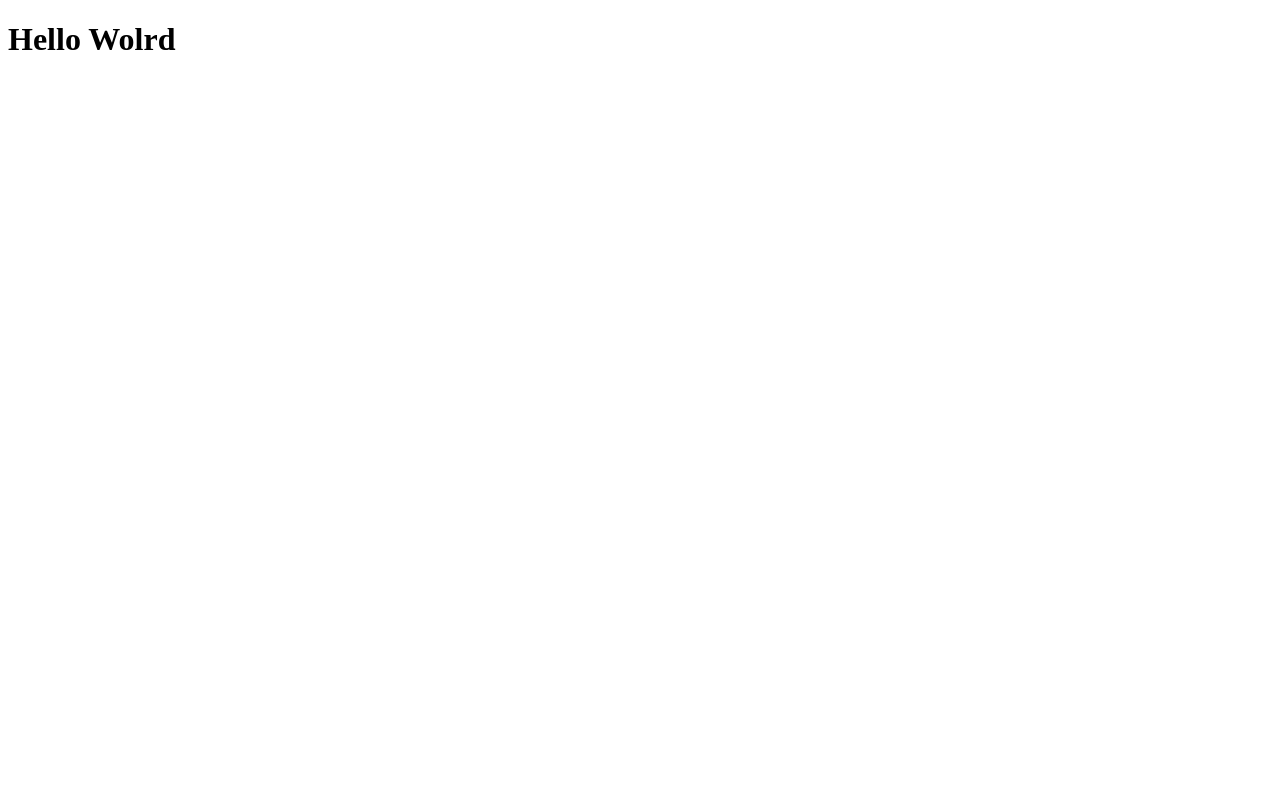
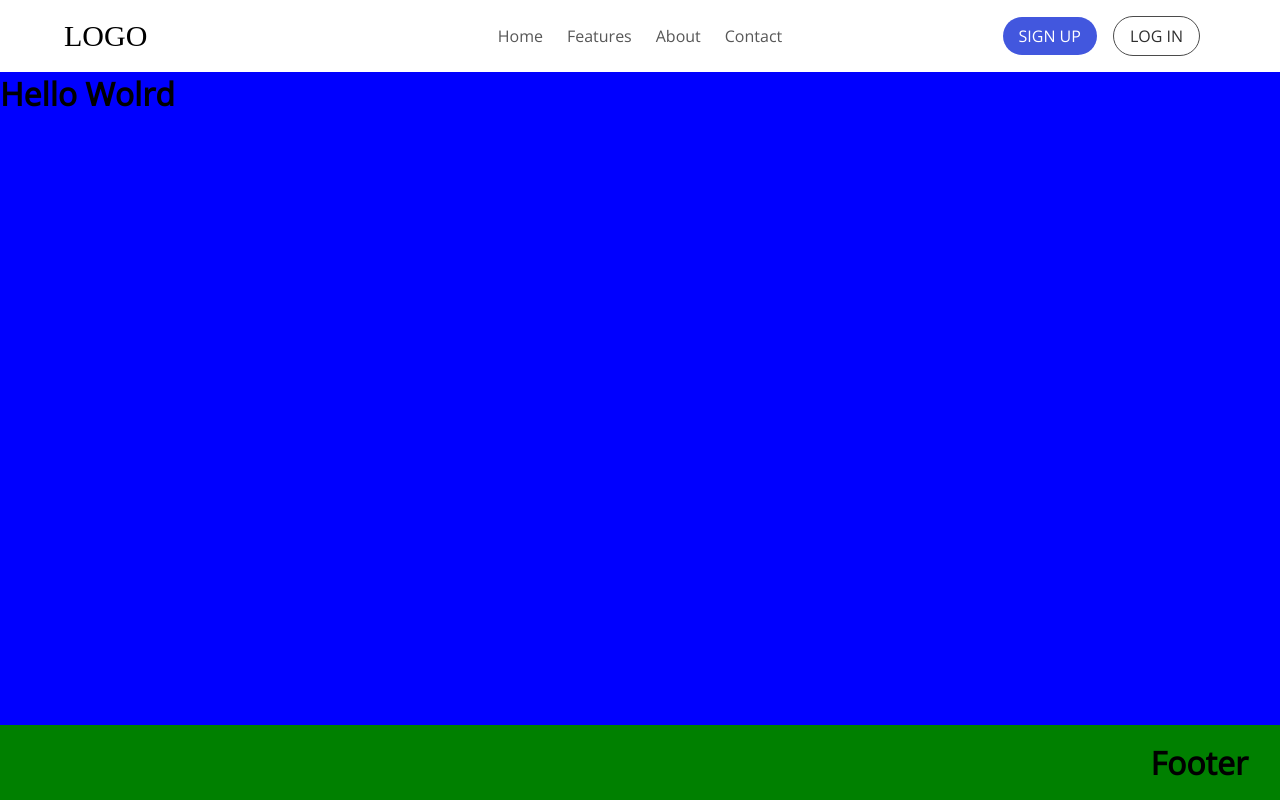
Before and after one commit to hamooo-d/landing-page, a Gatsby site: page / in a window 1280 px wide. Built offline with nearby package versions, Linux system fonts and the light colour scheme; Gatsby itself is replaced by a stand-in of ours.

Commit message:
feat: Layout and Navbar 🎉

```diff
--- /dev/null
+++ b/gatsby-browser.js
@@ -0,0 +1,22 @@
+import React from 'react'
+import { createGlobalStyle } from 'styled-components'
+import '@fontsource/roboto'
+import '@fontsource/open-sans'
+
+const GlobalStyles = createGlobalStyle`
+  * {
+    box-sizing: border-box;
+    margin: 0;
+    padding: 0;
+    font-family: "Open Sans"
+  }
+`
+
+export const wrapPageElement = ({ element }) => {
+  return (
+    <>
+      <GlobalStyles />
+      {element}
+    </>
+  )
+}
--- a/package.json
+++ b/package.json
@@ -15,6 +15,8 @@
     "clean": "gatsby clean"
   },
   "dependencies": {
+    "@fontsource/open-sans": "^4.2.2",
+    "@fontsource/roboto": "^4.2.3",
     "babel-plugin-styled-components": "^1.12.0",
     "gatsby": "^3.4.0",
     "gatsby-plugin-gatsby-cloud": "^2.4.1",
--- /dev/null
+++ b/src/components/Layout/Navbar.tsx
@@ -0,0 +1,110 @@
+import { Link } from 'gatsby'
+import React from 'react'
+import styled, { keyframes } from 'styled-components'
+
+const Navbar: React.FC = () => {
+  return (
+    <Container>
+      <Logo>Logo</Logo>
+      <Navigators>
+        <StyledLink to="/">Home</StyledLink>
+        <StyledLink to="/">Features</StyledLink>
+        <StyledLink to="/">About</StyledLink>
+        <StyledLink to="/">Contact</StyledLink>
+      </Navigators>
+      <Entry>
+        <SignupButton>SIGN UP</SignupButton>
+        <LoginButton>LOG IN</LoginButton>
+      </Entry>
+    </Container>
+  )
+}
+
+const Container = styled.nav({
+  display: 'flex',
+  justifyContent: 'space-around',
+  alignItems: 'center',
+  width: '100%',
+  padding: '1rem 4rem',
+})
+
+const Logo = styled.div({
+  flex: 1,
+  textTransform: 'uppercase',
+  fontSize: '30px',
+  fontFamily: 'Montserrat',
+})
+
+const Navigators = styled.div({
+  flex: 1,
+  display: 'flex',
+  justifyContent: 'center',
+  alignItems: 'center',
+})
+
+const StyledLink = styled(Link)({
+  color: '#575757',
+  textDecoration: 'none',
+  fontSize: '16px',
+  marginRight: '1.5em',
+  ':hover': {
+    color: '#000',
+  },
+  ':last-child': {
+    marginRight: 0,
+  },
+})
+
+const Entry = styled.div({
+  flex: 1,
+  display: 'flex',
+  justifyContent: 'flex-end',
+  alignItems: 'center',
+})
+
+const scale = keyframes`
+  from {
+    transform: scale(0.9);
+  }
+
+  to {
+    transform: scale(1.1);
+  }
+`
+
+const Button = styled.button`
+  & {
+    border-radius: 9999px;
+    font-size: 16px;
+    padding: 0.5em 1em;
+    margin-right: 1em;
+    font-weight: 500;
+    cursor: pointer;
+  }
+
+  &:active {
+    animation: ${scale} 0.3s linear;
+  }
+`
+const SignupButton = styled(Button)({
+  background: '#4257DE',
+  color: '#fff',
+  border: 0,
+  transition: 'background .3s ease-in',
+  '&:hover': {
+    background: '#6175f8',
+  },
+})
+
+const LoginButton = styled(Button)({
+  background: '#fff',
+  color: '#2F2F2F',
+  border: '1px solid #4b4b4b',
+  transition: 'all .1s ease-in',
+  '&:hover': {
+    color: '#797979',
+    border: '1px solid #797979',
+  },
+})
+
+export default Navbar
--- /dev/null
+++ b/src/components/Layout/index.tsx
@@ -0,0 +1,38 @@
+import React from 'react'
+import styled from 'styled-components'
+import Navbar from './Navbar'
+
+const Layout: React.FC = ({ children }) => {
+  return (
+    <Container>
+      <Navbar />
+      <Main>{children}</Main>
+      <Footer>
+        <h1>Footer</h1>
+      </Footer>
+    </Container>
+  )
+}
+
+const Container = styled.div({
+  display: 'flex',
+  flexDirection: 'column',
+  minWidth: '100%',
+  minHeight: '100vh',
+})
+
+const Main = styled.main({
+  flexGrow: 1,
+  width: '100%',
+  background: 'blue',
+})
+
+const Footer = styled.footer({
+  display: 'flex',
+  alignItems: 'center',
+  justifyContent: 'flex-end',
+  padding: '1rem 2rem',
+  backgroundColor: 'green',
+})
+
+export default Layout
--- a/src/pages/index.tsx
+++ b/src/pages/index.tsx
@@ -1,7 +1,12 @@
 import * as React from 'react'
+import Layout from '../components/Layout'
 
 const IndexPage: React.FC = () => {
-  return <h1>Hello Wolrd</h1>
+  return (
+    <Layout>
+      <h1>Hello Wolrd</h1>
+    </Layout>
+  )
 }
 
 export default IndexPage
```
Also changed, not shown: src/pages/playground.tsx (deleted, +0 -13 lines), 1 other file.
